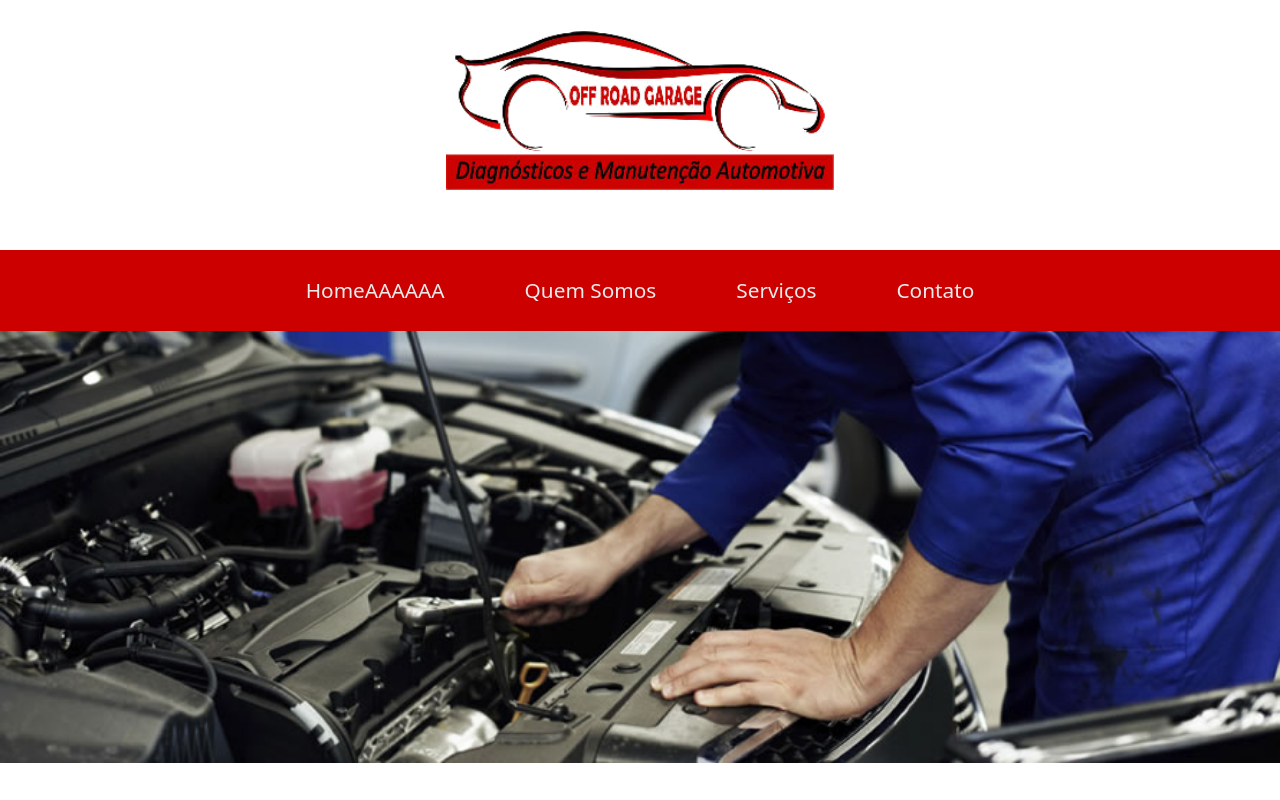
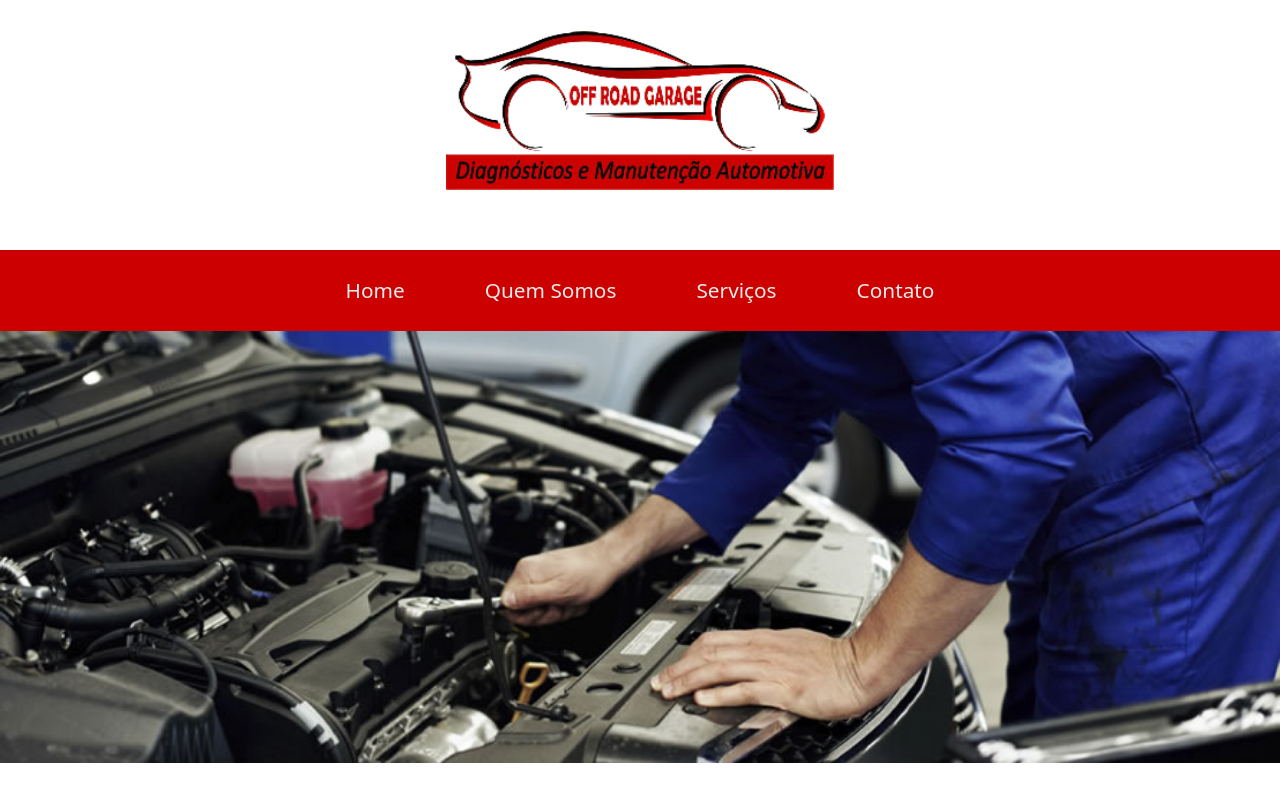
Before and after one commit to tomasquinaa/oficina-mecanica, a React (Vite) app: page / in a window 1280 px wide. Built offline with nearby package versions, Linux system fonts and the light colour scheme.

Commit message:
feat: testando atualizacoes 2

```diff
--- a/src/components/Header/Header.tsx
+++ b/src/components/Header/Header.tsx
@@ -19,7 +19,7 @@ export const Header = () => {
                         {/* BOTÃO DE FECHAR O MENU  */}
                         <span className="btn-close"><i className="fa fa-times"></i></span>
                         <ul>
-                            <li><a href="home.html">HomeAAAAAA</a></li>
+                            <li><a href="home.html">Home</a></li>
                             <li><a href="quem-somos.html">Quem Somos</a></li>
                             <li><a href="servico.html">Serviços</a></li>
                             <li><a href="contato.html">Contato</a></li>
```
